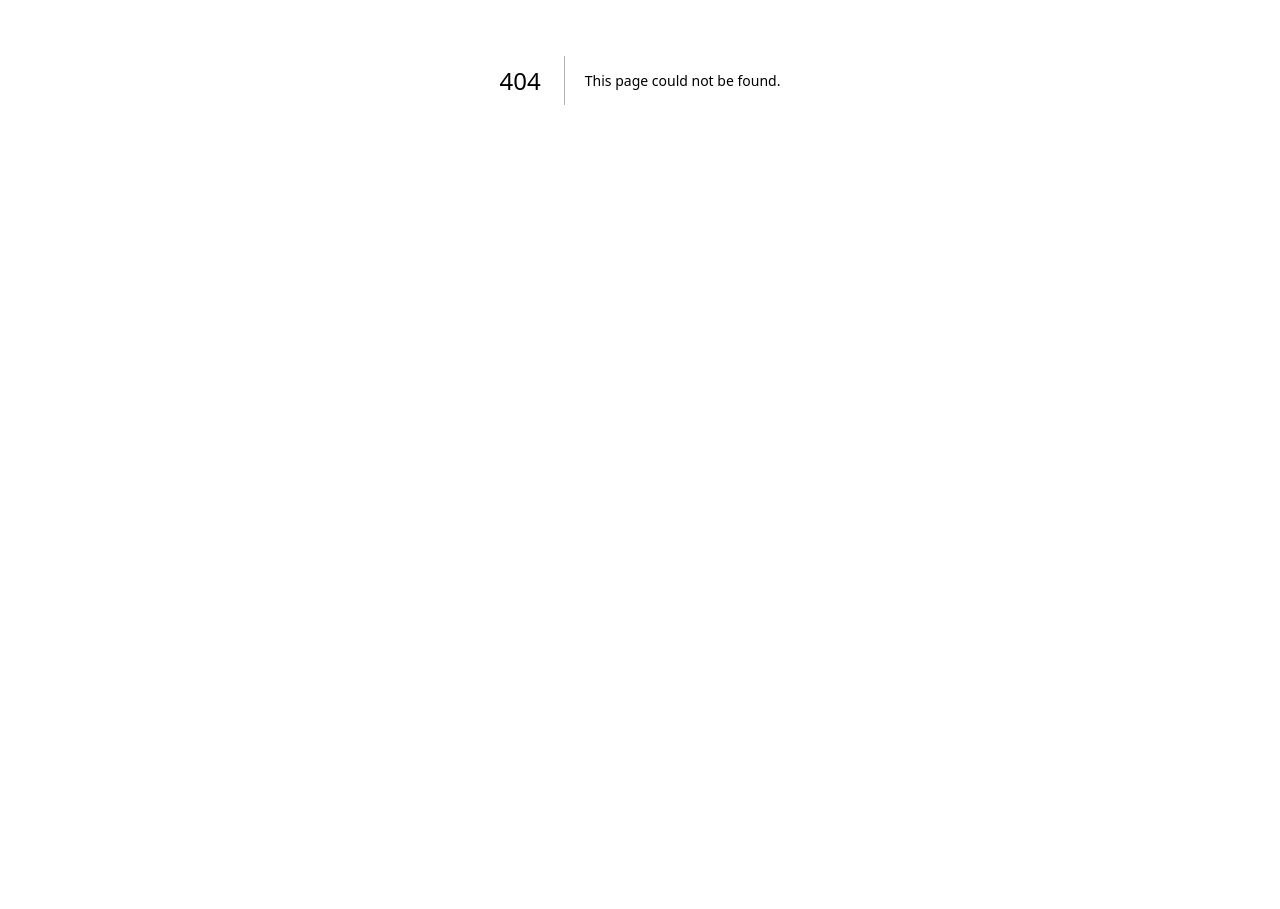
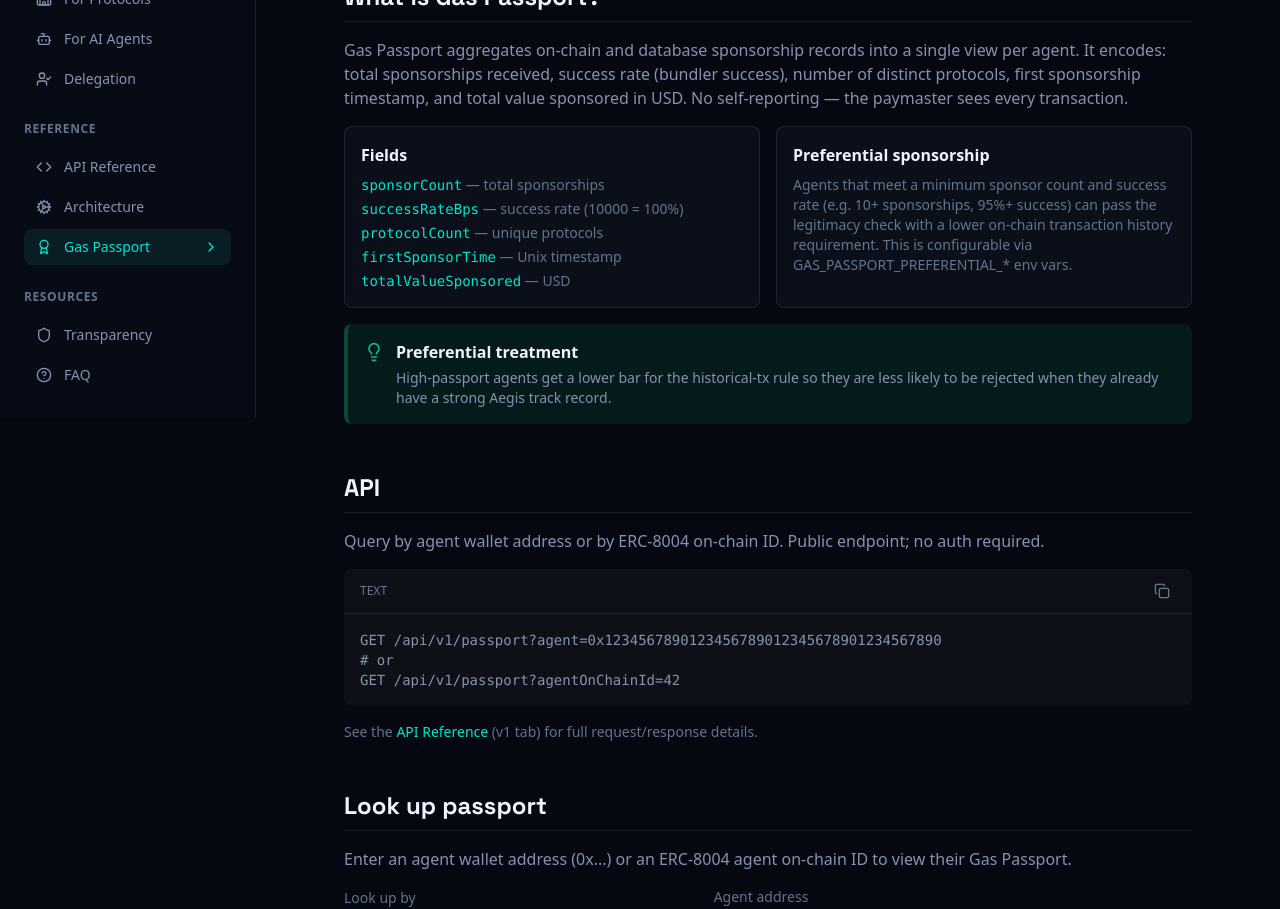
Before and after one commit to Officialhomie/aegis-agent, a Next.js app: page /docs/gas-passport in a window 1280 px wide. Before the commit this address had no page. Shown: the part 320-1229 px from the top of the page. Before the commit the page ends 800 px from the top, so only its background shows below. Built offline with nearby package versions, Linux system fonts and the light colour scheme.

Commit message:
docs(gas-passport): add Gas Passport documentation page
- New docs page for Gas Passport (reputation primitive, API, use cases).
- Aligns with GET /api/v1/passport and identity gas-passport module.
- Impact: docs surface only.

```diff
--- /dev/null
+++ b/app/docs/gas-passport/page.tsx
@@ -0,0 +1,217 @@
+'use client';
+
+import { useState } from 'react';
+import { Award, Search } from 'lucide-react';
+import { CodeBlock } from '@/components/docs/code-block';
+import { Callout } from '@/components/docs/callout';
+import { Card, CardHeader, CardTitle, CardContent } from '@/components/ui/card';
+import { Input } from '@/components/ui/input';
+import { Button } from '@/components/ui/button';
+import { Address } from '@/components/common/address';
+
+interface PassportData {
+  agent?: string;
+  agentOnChainId?: string;
+  sponsorCount: number;
+  successRateBps: number;
+  protocolCount: number;
+  firstSponsorTime: number;
+  totalValueSponsored: number;
+  reputationHash: string | null;
+}
+
+export default function GasPassportDocsPage() {
+  const [lookupInput, setLookupInput] = useState('');
+  const [lookupBy, setLookupBy] = useState<'agent' | 'agentOnChainId'>('agent');
+  const [passport, setPassport] = useState<PassportData | null>(null);
+  const [lookupLoading, setLookupLoading] = useState(false);
+  const [lookupError, setLookupError] = useState<string | null>(null);
+
+  const handleLookup = async () => {
+    const trimmed = lookupInput.trim();
+    if (!trimmed) return;
+    setLookupLoading(true);
+    setLookupError(null);
+    setPassport(null);
+    try {
+      const param = lookupBy === 'agent' ? 'agent' : 'agentOnChainId';
+      const res = await fetch(`/api/v1/passport?${param}=${encodeURIComponent(trimmed)}`);
+      const data = await res.json();
+      if (res.ok && !data.error) {
+        setPassport(data);
+      } else {
+        setLookupError(data.error ?? 'Lookup failed');
+      }
+    } catch {
+      setLookupError('Lookup failed');
+    } finally {
+      setLookupLoading(false);
+    }
+  };
+
+  return (
+    <div className="space-y-12">
+      <div className="space-y-4">
+        <div className="flex items-center gap-3">
+          <div className="p-2 rounded-lg bg-cyan-500/10">
+            <Award className="h-6 w-6 text-cyan-400" />
+          </div>
+          <h1 className="font-display text-4xl font-bold text-text-primary">
+            Gas Passport
+          </h1>
+        </div>
+        <p className="text-xl text-text-secondary">
+          A reputation primitive built from Aegis sponsorship history. Agents get a
+          portable passport (sponsor count, success rate, protocol diversity, longevity,
+          total value sponsored) that can be used for preferential sponsorship and
+          third-party trust.
+        </p>
+      </div>
+
+      <section className="space-y-4">
+        <h2 className="font-display text-2xl font-bold text-text-primary border-b border-border pb-2">
+          What is Gas Passport?
+        </h2>
+        <p className="text-text-secondary">
+          Gas Passport aggregates on-chain and database sponsorship records into a single
+          view per agent. It encodes: total sponsorships received, success rate (bundler
+          success), number of distinct protocols, first sponsorship timestamp, and total
+          value sponsored in USD. No self-reporting — the paymaster sees every
+          transaction.
+        </p>
+        <div className="grid md:grid-cols-2 gap-4">
+          <div className="p-4 rounded-lg bg-surface border border-border">
+            <h3 className="font-semibold text-text-primary mb-2">Fields</h3>
+            <ul className="text-sm text-text-muted space-y-1">
+              <li><code className="text-cyan-400">sponsorCount</code> — total sponsorships</li>
+              <li><code className="text-cyan-400">successRateBps</code> — success rate (10000 = 100%)</li>
+              <li><code className="text-cyan-400">protocolCount</code> — unique protocols</li>
+              <li><code className="text-cyan-400">firstSponsorTime</code> — Unix timestamp</li>
+              <li><code className="text-cyan-400">totalValueSponsored</code> — USD</li>
+            </ul>
+          </div>
+          <div className="p-4 rounded-lg bg-surface border border-border">
+            <h3 className="font-semibold text-text-primary mb-2">Preferential sponsorship</h3>
+            <p className="text-sm text-text-muted">
+              Agents that meet a minimum sponsor count and success rate (e.g. 10+
+              sponsorships, 95%+ success) can pass the legitimacy check with a lower
+              on-chain transaction history requirement. This is configurable via
+              GAS_PASSPORT_PREFERENTIAL_* env vars.
+            </p>
+          </div>
+        </div>
+        <Callout variant="tip" title="Preferential treatment">
+          High-passport agents get a lower bar for the historical-tx rule so they are
+          less likely to be rejected when they already have a strong Aegis track record.
+        </Callout>
+      </section>
+
+      <section className="space-y-4">
+        <h2 className="font-display text-2xl font-bold text-text-primary border-b border-border pb-2">
+          API
+        </h2>
+        <p className="text-text-secondary">
+          Query by agent wallet address or by ERC-8004 on-chain ID. Public endpoint; no
+          auth required.
+        </p>
+        <CodeBlock
+          code={`GET /api/v1/passport?agent=0x1234567890123456789012345678901234567890
+# or
+GET /api/v1/passport?agentOnChainId=42`}
+          language="text"
+        />
+        <p className="text-sm text-text-muted">
+          See the <a href="/docs/api" className="text-cyan-400 hover:underline">API Reference</a> (v1 tab) for full request/response details.
+        </p>
+      </section>
+
+      <section className="space-y-4">
+        <h2 className="font-display text-2xl font-bold text-text-primary border-b border-border pb-2">
+          Look up passport
+        </h2>
+        <p className="text-text-secondary">
+          Enter an agent wallet address (0x...) or an ERC-8004 agent on-chain ID to view
+          their Gas Passport.
+        </p>
+        <div className="flex flex-wrap gap-4 items-end">
+          <div className="flex-1 min-w-[200px]">
+            <label className="block text-sm text-text-muted mb-1">Look up by</label>
+            <select
+              value={lookupBy}
+              onChange={(e) => setLookupBy(e.target.value as 'agent' | 'agentOnChainId')}
+              className="w-full rounded-lg border border-border bg-surface px-3 py-2 text-text-primary text-sm"
+            >
+              <option value="agent">Agent address (0x...)</option>
+              <option value="agentOnChainId">Agent on-chain ID</option>
+            </select>
+          </div>
+          <div className="flex-1 min-w-[200px]">
+            <label className="block text-sm text-text-muted mb-1">
+              {lookupBy === 'agent' ? 'Agent address' : 'Agent on-chain ID'}
+            </label>
+            <Input
+              placeholder={lookupBy === 'agent' ? '0x...' : 'e.g. 42'}
+              value={lookupInput}
+              onChange={(e) => setLookupInput(e.target.value)}
+              className="font-mono"
+            />
+          </div>
+          <Button onClick={handleLookup} disabled={lookupLoading || !lookupInput.trim()}>
+            <Search className="h-4 w-4" />
+            Look up
+          </Button>
+        </div>
+        {lookupError && (
+          <p className="text-sm text-error">{lookupError}</p>
+        )}
+        {passport && (
+          <Card>
+            <CardHeader>
+              <CardTitle>Passport data</CardTitle>
+            </CardHeader>
+            <CardContent>
+              <div className="grid sm:grid-cols-2 gap-4 text-sm">
+                {passport.agent && (
+                  <div>
+                    <span className="text-text-muted">Agent </span>
+                    <Address address={passport.agent} chars={8} />
+                  </div>
+                )}
+                {passport.agentOnChainId && (
+                  <div>
+                    <span className="text-text-muted">On-chain ID </span>
+                    <span className="font-mono text-text-primary">{passport.agentOnChainId}</span>
+                  </div>
+                )}
+                <div>
+                  <span className="text-text-muted">Sponsorships </span>
+                  <span className="font-mono text-text-primary">{passport.sponsorCount}</span>
+                </div>
+                <div>
+                  <span className="text-text-muted">Success rate </span>
+                  <span className="font-mono text-text-primary">{(passport.successRateBps / 100).toFixed(2)}%</span>
+                </div>
+                <div>
+                  <span className="text-text-muted">Protocols </span>
+                  <span className="font-mono text-text-primary">{passport.protocolCount}</span>
+                </div>
+                <div>
+                  <span className="text-text-muted">First sponsor </span>
+                  <span className="font-mono text-text-primary">
+                    {passport.firstSponsorTime
+                      ? new Date(passport.firstSponsorTime * 1000).toISOString()
+                      : '—'}
+                  </span>
+                </div>
+                <div>
+                  <span className="text-text-muted">Total value sponsored </span>
+                  <span className="font-mono text-text-primary">${passport.totalValueSponsored.toFixed(2)} USD</span>
+                </div>
+              </div>
+            </CardContent>
+          </Card>
+        )}
+      </section>
+    </div>
+  );
+}
```
